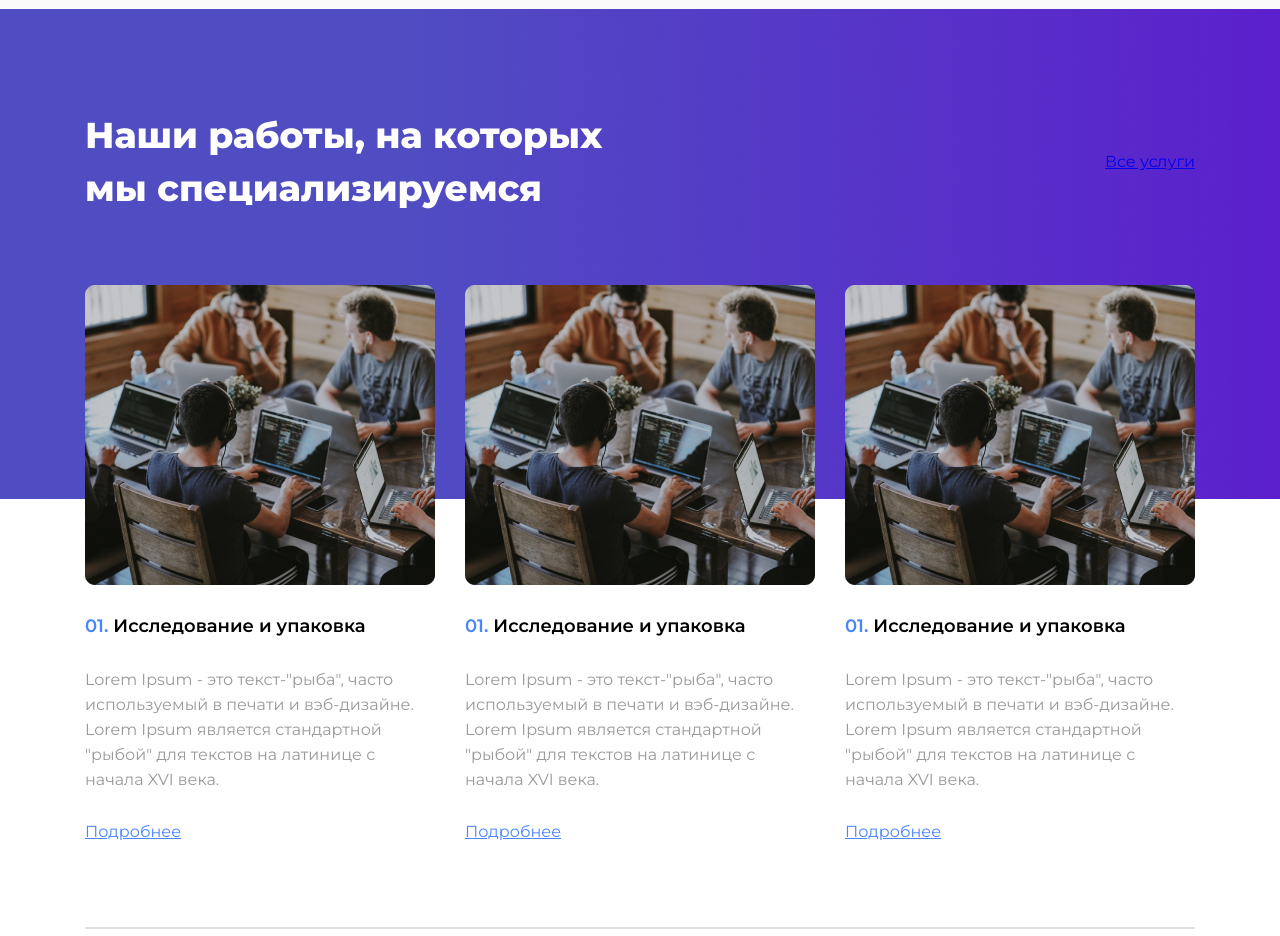
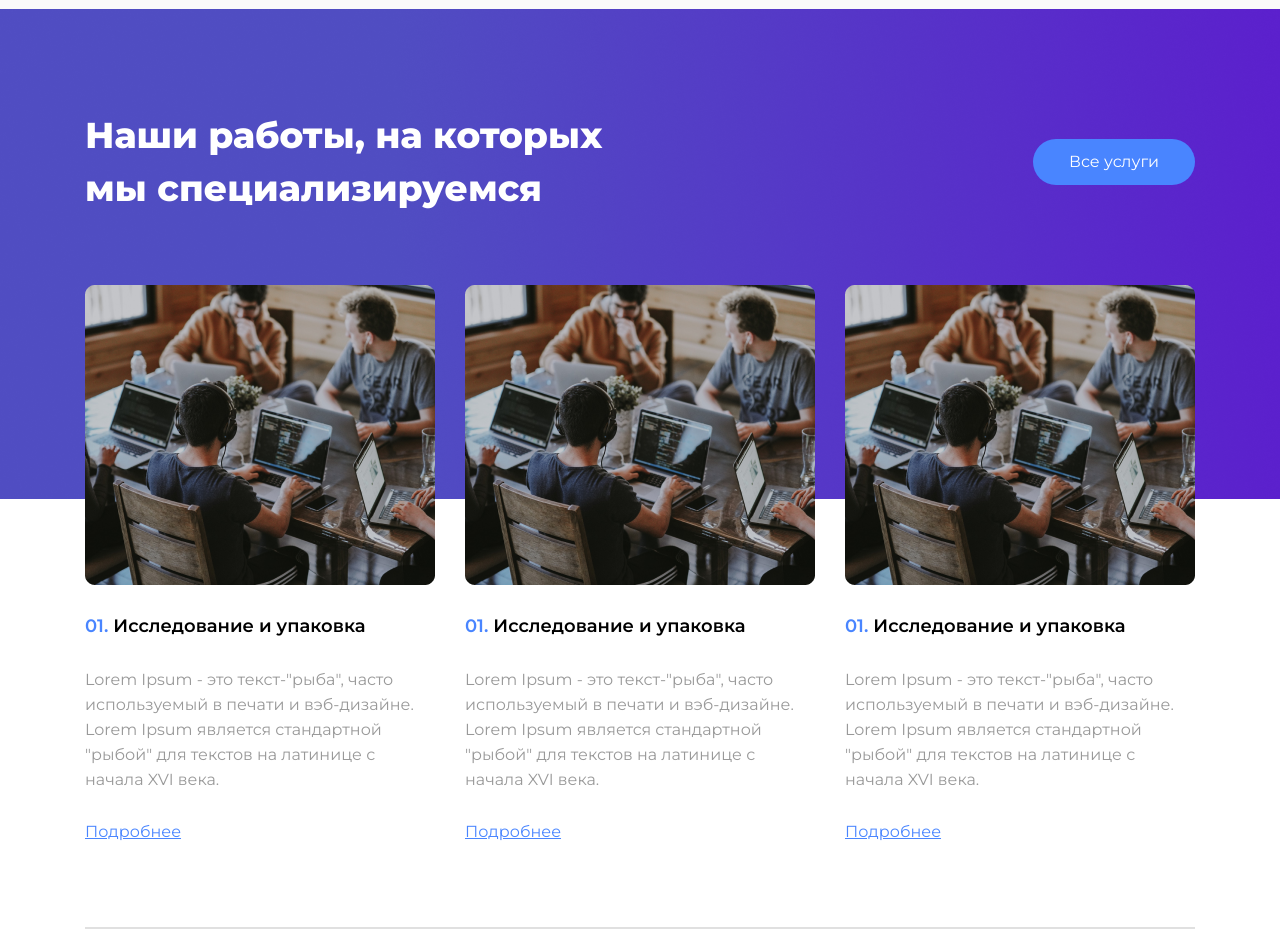
Before and after one commit to aksana1984/test, a plain HTML site: page index.html in a window 1280 px wide. Shown: the part 2540-3476 px from the top of the page. Drawn offline with Linux system fonts and the light colour scheme.

Commit message:
commit_7

```diff
--- a/style.css
+++ b/style.css
@@ -354,6 +354,17 @@ i {
   margin-bottom: 85px;
 }
 
+.screen5-text a {
+  background: #4985FF;
+  border-radius: 30px;
+  font-size: 16px;
+  line-height: 20px;
+  text-align: center;
+  color: #FFFFFF;
+  text-decoration: none;
+  padding: 13px 36px;
+}
+
 .line-line {
   border: 1px solid #E0E0E0;
   margin-bottom: 85px;
```
